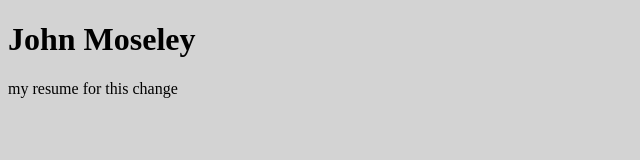
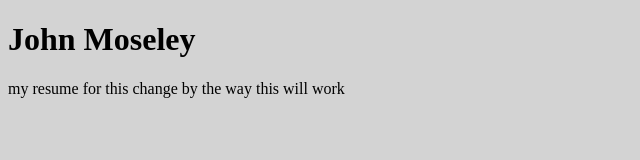
Before and after one commit to JohnWCCI/Personal-Profile, a plain HTML site: page index.html in a window 1280 px wide. Shown: the whole page, without its empty margins (0-640 px from the left). Drawn offline with Linux system fonts and the light colour scheme.

Commit message:
For students

```diff
--- a/index.html
+++ b/index.html
@@ -11,6 +11,7 @@
         <h1>John Moseley</h1>
         my resume
         for this change
+        by the way this will work
 
 </body>
 </html>
```
